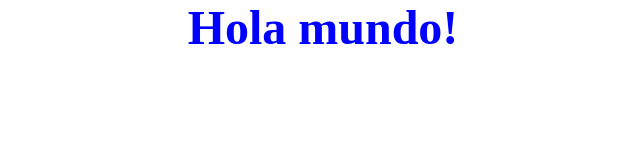
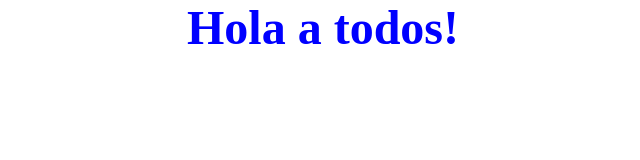
Before and after one commit to Sdruiz-007/primera-practica, a plain HTML site: page index.html in a window 1280 px wide. Shown: the whole page, without its empty margins (317-957 px from the left). Drawn offline with Linux system fonts and the light colour scheme.

Commit message:
Cambiar texto del titulo

```diff
--- a/index.html
+++ b/index.html
@@ -7,6 +7,6 @@
     <link rel="stylesheet" href="styles.css">
 </head>
 <body>
-    <h1>Hola mundo!</h1>
+    <h1>Hola a todos!</h1>
 </body>
 </html>
```
